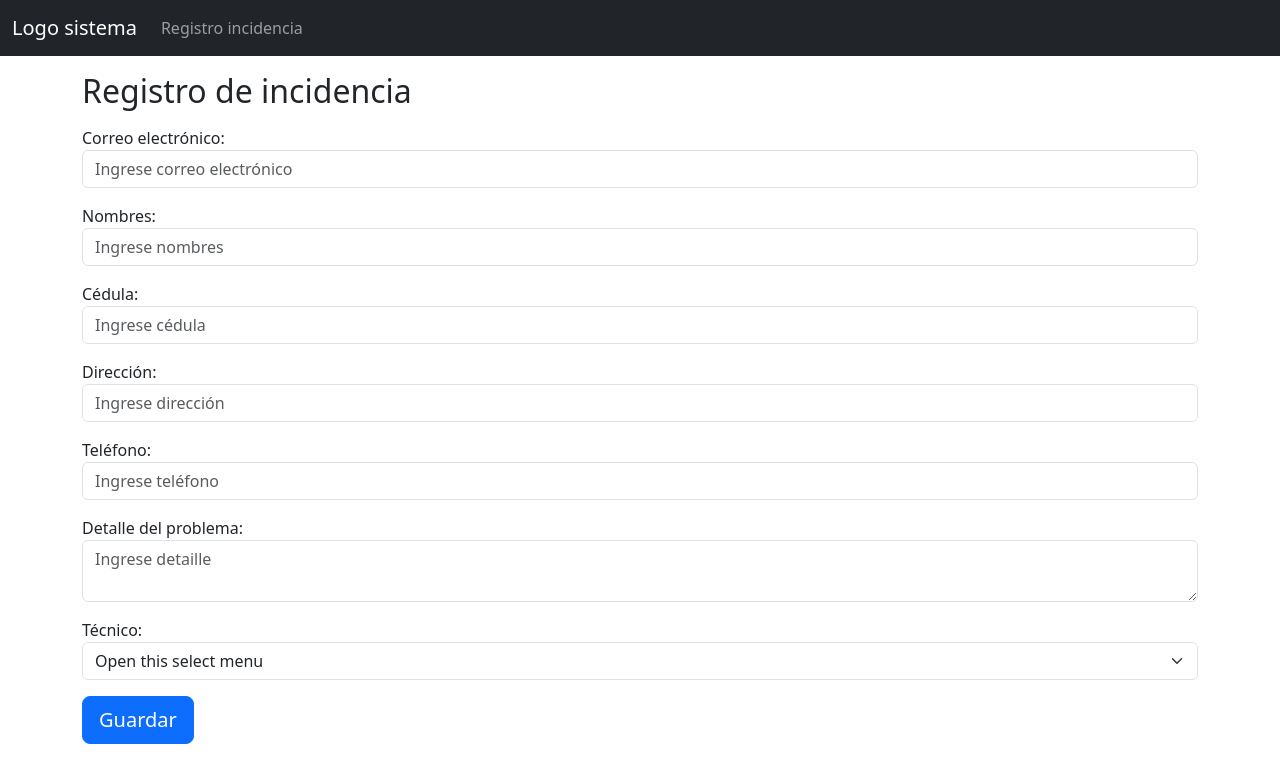
After one commit to LuisPrado69/integrador_itsco_1, a Django app: page /login/incidence/ in a window 1280 px wide. The commit adds this page. Shown: the top 783 px of the page. Run offline with Django 3.2, Linux system fonts and the light colour scheme.

Commit message:
save incidences
save incidences

```diff
--- a/login/urls.py
+++ b/login/urls.py
@@ -4,4 +4,6 @@ from . import views
 urlpatterns = [
     path('', views.login),
     path('signin/', views.signin),
+    path('incidence/', views.incidence, name="incidence"),
+    path('storeIncidence/', views.storeIncidence)
 ]
--- a/login/views.py
+++ b/login/views.py
@@ -1,18 +1,24 @@
 from django.shortcuts import render, HttpResponse
 import json
+
 times = 0
+
+
 def login(request):
     global times
     print('Login Page Opened!')
     times += 1
     if request.path == '/login/signin/':
         report_loc = '../signin/'
-    else: report_loc = 'signin/'
-    return render(request, 'login.html', {'loc':report_loc,'error': ''})
+    else:
+        report_loc = 'signin/'
+    return render(request, 'login.html', {'loc': report_loc, 'error': ''})
+
+
 def signin(request):
     print('Login Request Made!')
     print('Reading Data from JSON')
-    json2 = open('user_data.json',)
+    json2 = open('user_data.json', )
     data = json.load(json2)
     # ADMIN
     admin_l1 = data['admin'][0]
@@ -30,10 +36,11 @@ def signin(request):
     json2.close()
     print('Read data from JSON')
     global times
-    times = times+1
+    times = times + 1
     if request.path == '/login/signin/':
         report_loc = '../signin/'
-    else: report_loc = 'signin/'
+    else:
+        report_loc = 'signin/'
     email = request.POST['email']
     password = request.POST['password']
     # ADMIN
@@ -45,7 +52,8 @@ def signin(request):
             return HttpResponse('Logged in ADMIN PAGE, returning HTTP response')
         else:
             print('Email != Password, returning HTTP response')
-            return render(request, 'login.html', {'loc':report_loc,'errorclass':'alert alert-danger','error': 'Sorry. The Email and Password do not match.'})
+            return render(request, 'login.html', {'loc': report_loc, 'errorclass': 'alert alert-danger',
+                                                  'error': 'Sorry. The Email and Password do not match.'})
     # TECHNICAL
     elif email in emails_technical_l1:
         if passwords_technical_l1[emails_technical_l1.index(email)] == password:
@@ -54,7 +62,8 @@ def signin(request):
             return render(request, '../templates/technical_template.html')
         else:
             print('Email != Password, returning HTTP response')
-            return render(request, 'login.html', {'loc':report_loc,'errorclass':'alert alert-danger','error': 'Sorry. The Email and Password do not match.'})
+            return render(request, 'login.html', {'loc': report_loc, 'errorclass': 'alert alert-danger',
+                                                  'error': 'Sorry. The Email and Password do not match.'})
     # SUPERVISOR
     elif email in emails_supervisor_l1:
         if passwords_supervisor_l1[emails_supervisor_l1.index(email)] == password:
@@ -63,7 +72,64 @@ def signin(request):
             return HttpResponse('Logged in SUPERVISOR PAGE, returning HTTP response')
         else:
             print('Email != Password, returning HTTP response')
-            return render(request, 'login.html', {'loc':report_loc,'errorclass':'alert alert-danger','error': 'Sorry. The Email and Password do not match.'})
+            return render(request, 'login.html', {'loc': report_loc, 'errorclass': 'alert alert-danger',
+                                                  'error': 'Sorry. The Email and Password do not match.'})
     else:
         print('Account does not exist, returning HTTP response')
-        return render(request, 'login.html', {'loc':report_loc,'errorclass':'alert alert-danger','error': 'Sorry. No such account exists. Consider signing up!'})
+        return render(request, 'login.html', {'loc': report_loc, 'errorclass': 'alert alert-danger',
+                                              'error': 'Sorry. No such account exists. Consider signing up!'})
+
+
+def incidence(request):
+    global times
+    return render(request, '../templates/incidence.html')
+
+
+def storeIncidence(request):
+    global times
+    # post data
+    name = request.POST['name']
+    document = request.POST['document']
+    address = request.POST['address']
+    phone = request.POST['phone']
+    detail = request.POST['detail']
+    email = request.POST['email']
+
+    json2 = open('incidence_data.json', )
+    data = json.load(json2)
+    # ADMIN
+    admin_l1 = data['technical']
+
+    if len(admin_l1) > 0 and admin_l1[-1].get('code') is not None:
+        code = admin_l1[-1].get('code')
+    else:
+        code = "0000001"
+    json2.close()
+
+    code = int(code) + 1
+    code = "{:07d}".format(code)
+    # end post data
+    new_data = {
+        "code": code,
+        "name": name,
+        "document": document,
+        "address": address,
+        "phone": phone,
+        "detail": detail,
+        "email": email
+    }
+    print(code)
+    write_json(new_data)
+    return render(request, '../templates/incidence.html')
+
+
+def write_json(new_data, filename='incidence_data.json'):
+    with open(filename, 'r+') as file:
+        # First we load existing data into a dict.
+        file_data = json.load(file)
+        # Join new_data with file_data inside emp_details
+        file_data["technical"].append(new_data)
+        # Sets file's current position at offset.
+        file.seek(0)
+        # convert back to json.
+        json.dump(file_data, file, indent=4)
--- /dev/null
+++ b/templates/incidence.html
@@ -0,0 +1,67 @@
+<!DOCTYPE html>
+<html lang="en">
+<head>
+    <title>Bootstrap Example</title>
+    <meta charset="utf-8">
+    <meta name="viewport" content="width=device-width, initial-scale=1">
+    <link href="https://cdn.jsdelivr.net/npm/bootstrap@5.3.2/dist/css/bootstrap.min.css" rel="stylesheet">
+    <script src="https://cdn.jsdelivr.net/npm/bootstrap@5.3.2/dist/js/bootstrap.bundle.min.js"></script>
+</head>
+<body>
+<nav class="navbar navbar-expand-sm navbar-dark bg-dark">
+    <div class="container-fluid">
+        <a class="navbar-brand" href="javascript:void(0)">Logo sistema</a>
+        <button class="navbar-toggler" type="button" data-bs-toggle="collapse" data-bs-target="#mynavbar">
+            <span class="navbar-toggler-icon"></span>
+        </button>
+        <div class="collapse navbar-collapse" id="mynavbar">
+            <ul class="navbar-nav me-auto">
+                <li class="nav-item">
+                    <a class="nav-link" href="{% url 'incidence' %}">Registro incidencia</a>
+                </li>
+            </ul>
+        </div>
+    </div>
+</nav>
+<div class="container mt-3">
+    <h2>Registro de incidencia</h2>
+    <form class="form-signin" action="/login/storeIncidence/" method="POST">
+        {% csrf_token %}
+        <div class="mb-3 mt-3">
+            <label for="email">Correo electrónico:</label>
+            <input type="email" class="form-control" id="email" placeholder="Ingrese correo electrónico" name="email">
+        </div>
+        <div class="mb-3 mt-3">
+            <label for="name">Nombres:</label>
+            <input type="text" class="form-control" id="name" placeholder="Ingrese nombres" name="name">
+        </div>
+        <div class="mb-3 mt-3">
+            <label for="document">Cédula:</label>
+            <input type="text" class="form-control" id="document" placeholder="Ingrese cédula" name="document">
+        </div>
+        <div class="mb-3 mt-3">
+            <label for="address">Dirección:</label>
+            <input type="text" class="form-control" id="address" placeholder="Ingrese dirección" name="address">
+        </div>
+        <div class="mb-3 mt-3">
+            <label for="phone">Teléfono:</label>
+            <input type="text" class="form-control" id="phone" placeholder="Ingrese teléfono" name="phone">
+        </div>
+        <div class="mb-3 mt-3">
+            <label for="detail">Detalle del problema:</label>
+            <textarea class="form-control" id="phone" placeholder="Ingrese detaille" name="detail"></textarea>
+        </div>
+        <div class="mb-3 mt-3">
+            <label for="technical">Técnico:</label>
+            <select class="form-select form-select mb-3" aria-label=".form-select example" id="technical" name="technical">
+                <option selected>Open this select menu</option>
+                <option value="1">One</option>
+                <option value="2">Two</option>
+                <option value="3">Three</option>
+            </select>
+        </div>
+        <button class="btn btn-lg btn-primary btn-block" type="submit">Guardar</button>
+    </form>
+</div>
+</body>
+</html>
```
Also changed, not shown: incidence_data.json (added, +22 -0 lines), login_register/settings.py (+21 -0 lines), templates/technical_template.html (+2 -19 lines), README.md.
